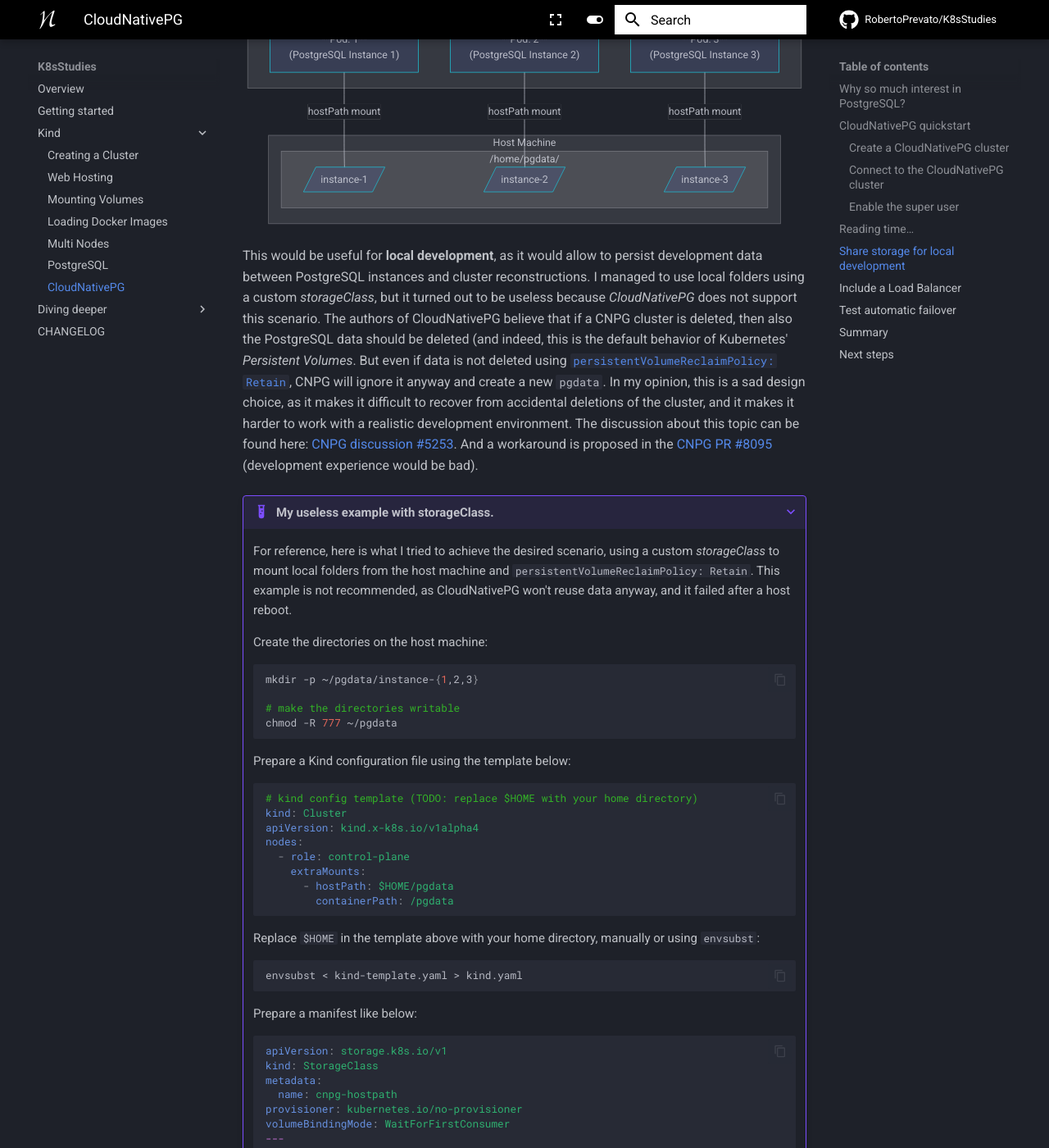
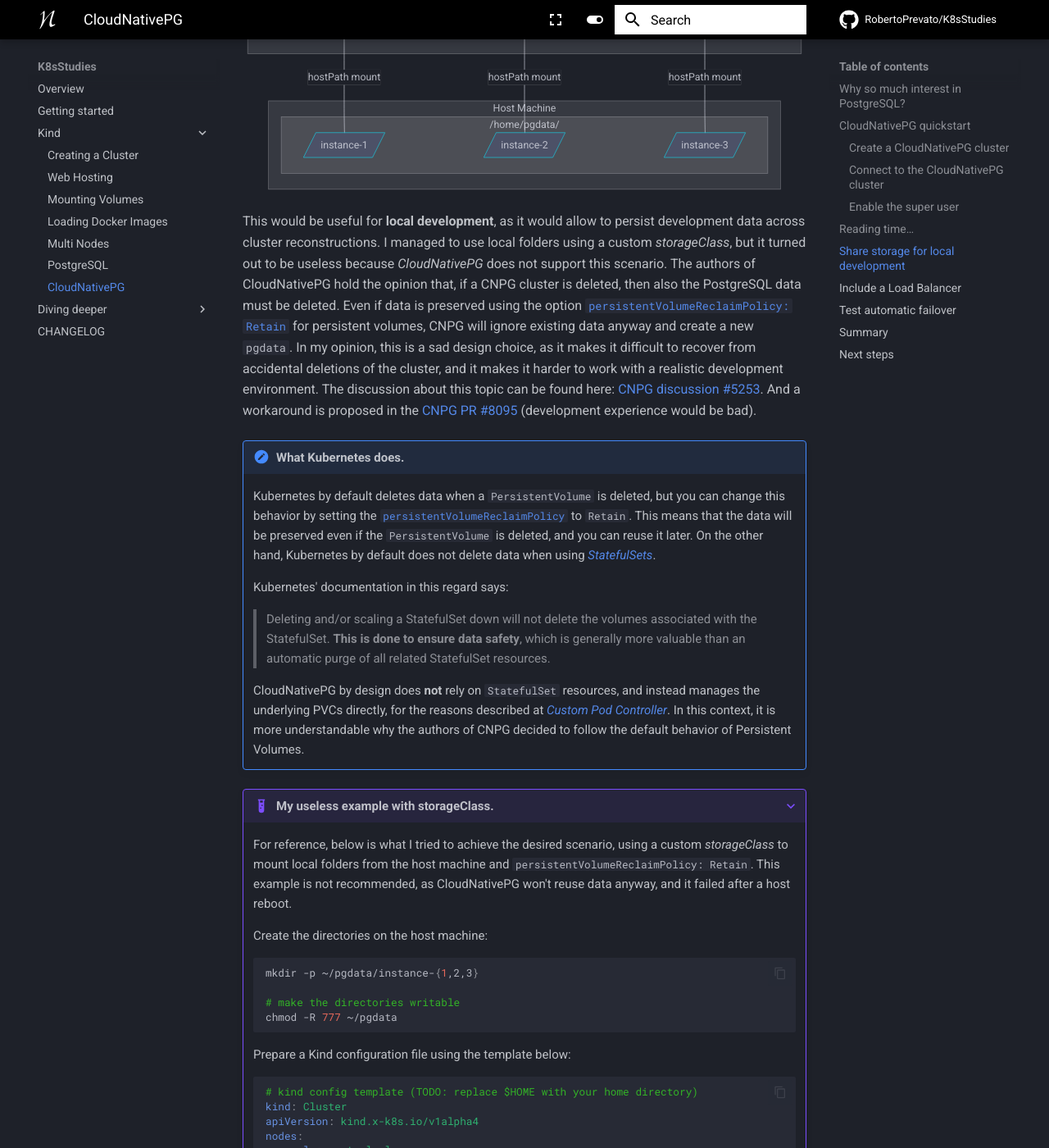
Before and after one commit to RobertoPrevato/K8sStudies, an MkDocs documentation site: the page built from docs/kind/cloudnativepg.md, in a window 1280 px wide and 1400 px high, scrolled down 6112 px. Shown: the whole window at 82% size. Built offline with MkDocs 1.6.1 and Material for MkDocs 9.7.7, drawn with Linux system fonts in a browser that asks for light colours; emoji names are drawn with the system emoji font; comment, search, counter and statistics services are not loaded; some of the changed text lies outside the part shown.

Commit message:
Update cloudnativepg.md

````diff
--- a/docs/kind/cloudnativepg.md
+++ b/docs/kind/cloudnativepg.md
@@ -104,7 +104,6 @@
 The [CloudNativePG's **QuickStart** here](https://cloudnative-pg.io/documentation/current/quickstart/)
 becomes dispersive, as it forgets to describe how to connect to the database,
 and it jumps to the subject of how to _Monitor clusters with Prometheus and Grafana_.
-
 For information on how to connect to the database, you need to move to another page:
 [_Connecting from an application_](https://cloudnative-pg.io/documentation/1.26/applications/).
 
@@ -315,26 +314,47 @@
 ```
 
 This would be useful for **local development**, as it would allow to persist
-development data between PostgreSQL instances and cluster reconstructions.
+development data across cluster reconstructions.
 I managed to use local folders using a custom _storageClass_, but it turned out
 to be useless because _CloudNativePG_ does not support this scenario. The
-authors of CloudNativePG believe that if a CNPG cluster is
-deleted, then also the PostgreSQL data should be deleted (and indeed, this is the
-default behavior of Kubernetes' _Persistent Volumes_. But even if data is not
-deleted using [`persistentVolumeReclaimPolicy: Retain`](https://kubernetes.io/docs/tasks/administer-cluster/change-pv-reclaim-policy/),
-CNPG will ignore it anyway and create a new `pgdata`. In my opinion, this
-is a sad design choice, as it makes it difficult to recover from accidental
-deletions of the cluster, and it makes it harder to work with a realistic
-development environment. The discussion about this topic can be found here:
+authors of CloudNativePG hold the opinion that, if a CNPG cluster is
+deleted, then also the PostgreSQL data must be deleted. Even if data is
+preserved using the option [`persistentVolumeReclaimPolicy: Retain`](https://kubernetes.io/docs/tasks/administer-cluster/change-pv-reclaim-policy/)
+for persistent volumes, CNPG will ignore existing data anyway and create a new `pgdata`.
+In my opinion, this is a sad design choice, as it makes it difficult to recover
+from accidental deletions of the cluster, and it makes it harder to work with a
+realistic development environment. The discussion about this topic can be found here:
 [CNPG discussion #5253](https://github.com/cloudnative-pg/cloudnative-pg/discussions/5253). And
 a workaround is proposed in the [CNPG PR #8095](https://github.com/cloudnative-pg/cloudnative-pg/pull/8095) (development
 experience would be bad).
+
+/// note | What Kubernetes does.
+
+Kubernetes by default deletes data when a `PersistentVolume` is deleted, but
+you can change this behavior by setting the [`persistentVolumeReclaimPolicy`](https://kubernetes.io/docs/tasks/administer-cluster/change-pv-reclaim-policy/) to
+`Retain`. This means that the data will be preserved even if the `PersistentVolume`
+is deleted, and you can reuse it later. On the other hand, Kubernetes by
+default does not delete data when using [_StatefulSets_](https://kubernetes.io/docs/concepts/workloads/controllers/statefulset/).
+
+Kubernetes' documentation in this regard says:
+
+> Deleting and/or scaling a StatefulSet down will not delete the volumes
+> associated with the StatefulSet. **This is done to ensure data safety**, which is
+> generally more valuable than an automatic purge of all related StatefulSet
+> resources.
+
+CloudNativePG by design does **not** rely on `StatefulSet` resources, and instead
+manages the underlying PVCs directly, for the reasons described at [_Custom Pod Controller_](https://cloudnative-pg.io/documentation/current/controller/).
+In this context, it is more understandable why the authors of CNPG decided to
+follow the default behavior of Persistent Volumes.
+
+///
 
 /// details | My useless example with storageClass.
     open: True
     type: example
 
-For reference, here is what I tried to achieve the desired scenario,
+For reference, below is what I tried to achieve the desired scenario,
 using a custom _storageClass_ to mount local folders from the host machine and
 `persistentVolumeReclaimPolicy: Retain`.
 This example is not recommended, as CloudNativePG won't reuse data anyway, and
````
